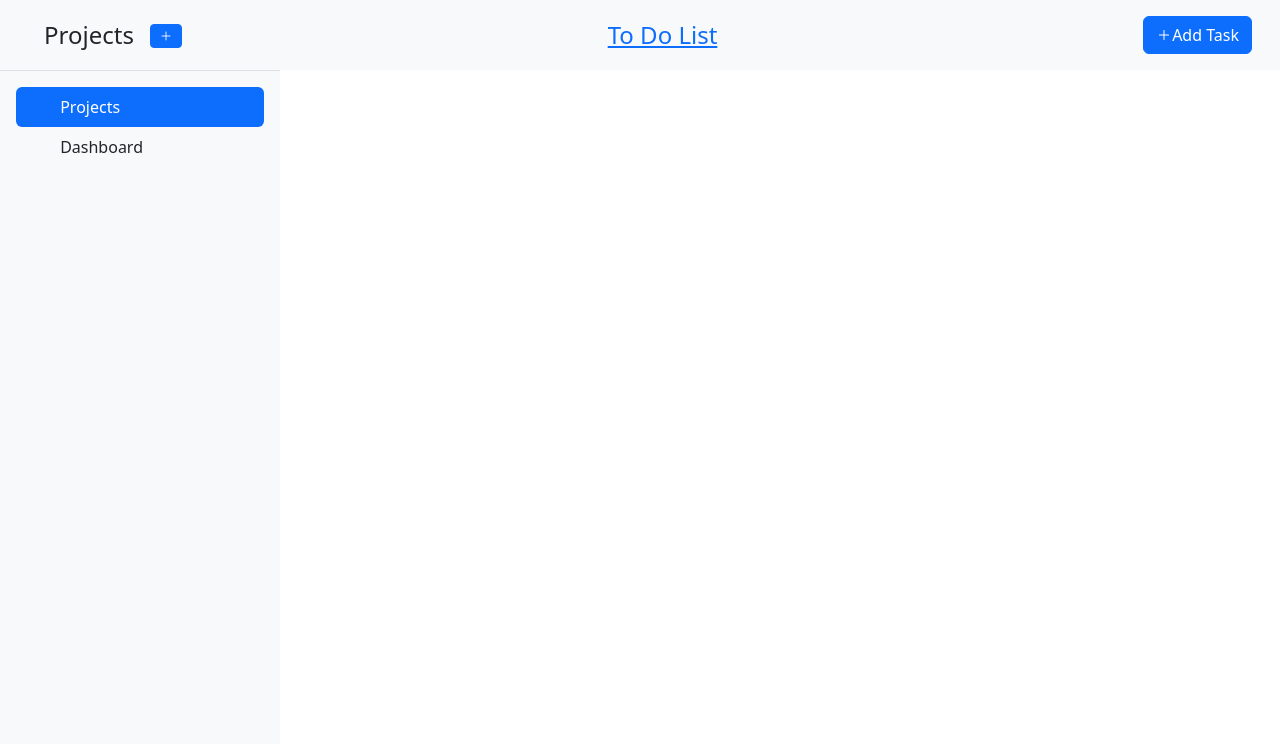
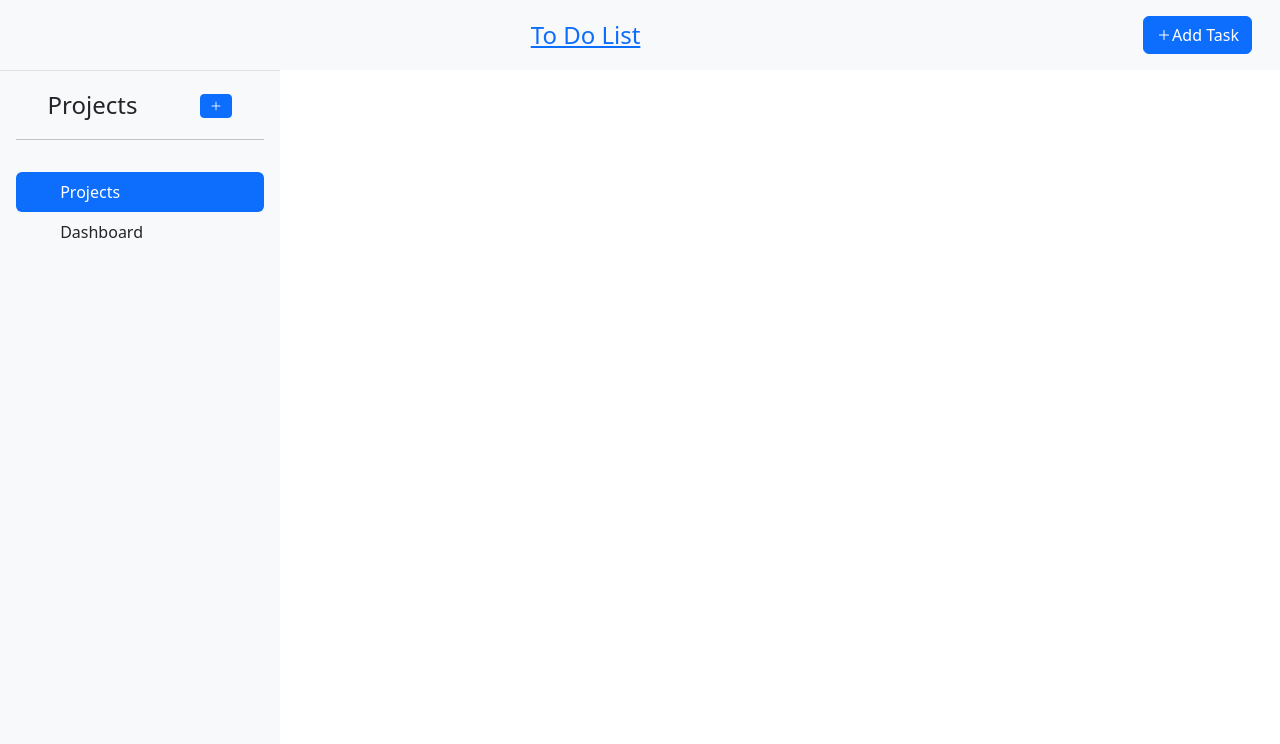
Before and after one commit to asampers/ToDoList, a website built with webpack: page src/index.html in a window 1280 px wide. Shown: the top 744 px of the page. Built offline with nearby package versions, Linux system fonts and the light colour scheme.

Commit message:
Further adjust styling

```diff
--- a/src/index.html
+++ b/src/index.html
@@ -11,17 +11,7 @@
   <!-- Navbar -->
   <nav class="navbar navbar-expand bg-light p-3">
       <div class="container-fluid justify-content-between">
-        <div class="d-flex justify-content-between align-items-center ms-3">
-        <a href="/" class=" mb-3 mb-md-0 me-md-auto link-dark text-decoration-none">
-          <span class="fs-4 ">Projects</span>
-        </a>
-        <!-- Button to Open the newProjectModal -->
-        <span class="ms-3">
-          <button type="button" class="btn btn-primary btn-sm new-project-btn" data-bs-toggle="modal" data-bs-target="#newProject">
-            <span class="d-flex align-items-center"><ion-icon name="add-outline"></ion-icon></span>
-          </button>
-        </span>
-      </div>
+      <div></div>
         <a class="fs-4" href="#">To Do List</a>
         <!-- Button to Open the newTaskModal -->
             <button type="button" class="btn btn-primary new-task-btn" data-bs-toggle="modal" data-bs-target="#newTask">
@@ -31,6 +21,18 @@
   </nav>
 
     <div class="d-flex flex-column pt-0 p-3 bg-light border-top" style="width: 280px; height: 93vh">
+      <div class="d-flex justify-content-around align-items-center mt-3">
+        <a href="/" class=" mb-3 mb-md-0 link-dark text-decoration-none">
+          <span class="fs-4 ">Projects</span>
+        </a>
+        <!-- Button to Open the newProjectModal -->
+        <span class="">
+          <button type="button" class="btn btn-primary btn-sm new-project-btn" data-bs-toggle="modal" data-bs-target="#newProject">
+            <span class="d-flex align-items-center"><ion-icon name="add-outline"></ion-icon></span>
+          </button>
+        </span>
+      </div>
+      <hr>
       <ul class="nav nav-pills flex-column mb-auto pt-3">
         <li class="nav-item">
           <a href="#" class="nav-link active" aria-current="page">
```
Also changed, not shown: dist/index.html.
